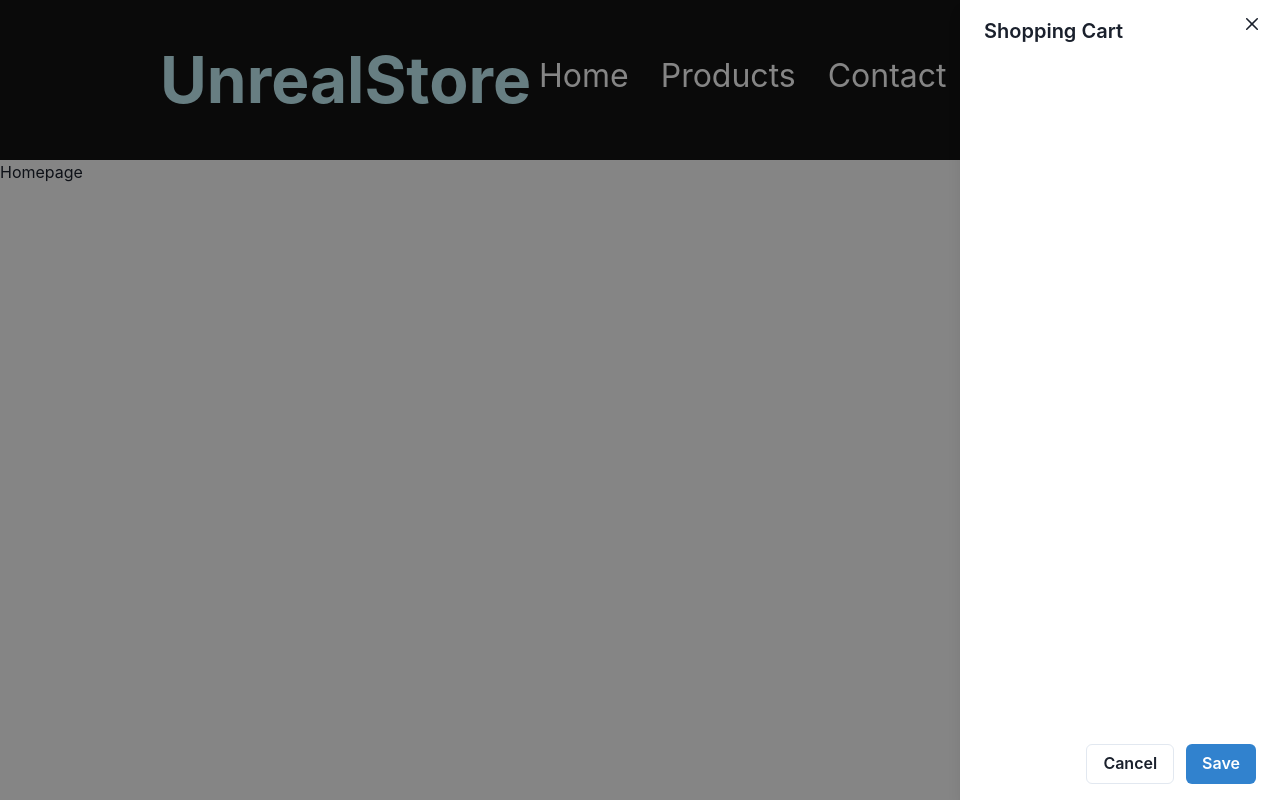
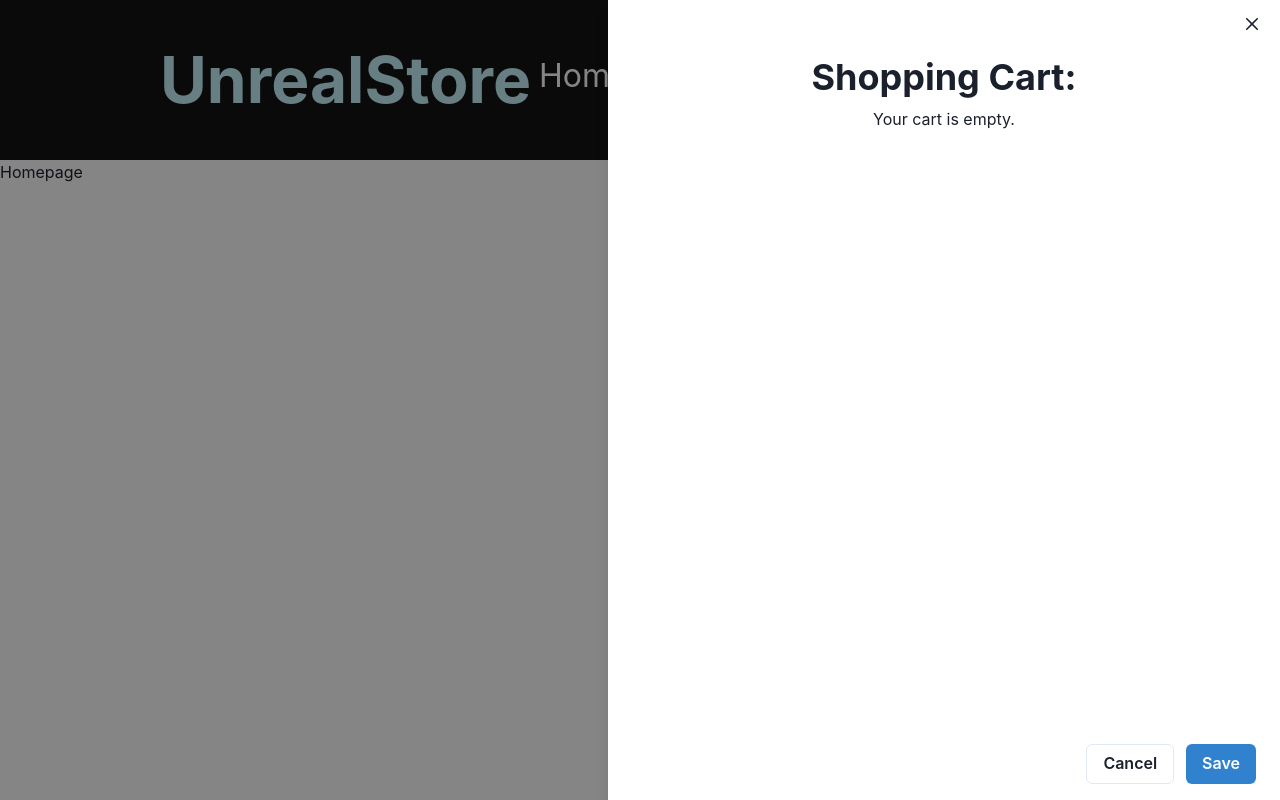
Before and after one commit to matthew-08/Shop_Frontend, a React (Vite) app: page / in a window 1280 px wide. Both pictures are taken after a click on the button 1077 px from the left and 80 px from the top of the page. Built offline with nearby package versions, Linux system fonts and the light colour scheme; grey boxes are pictures that could not be loaded.

Commit message:
Created CartItem sidebar component

```diff
--- a/package.json
+++ b/package.json
@@ -12,6 +12,7 @@
   "dependencies": {
     "@apollo/client": "^3.7.11",
     "@chakra-ui/icons": "^2.0.17",
+    "@chakra-ui/modal": "^2.2.11",
     "@chakra-ui/react": "^2.5.1",
     "@emotion/react": "^11.10.6",
     "@emotion/styled": "^11.10.6",
--- a/src/App.tsx
+++ b/src/App.tsx
@@ -7,7 +7,6 @@ import AccountContext from './components/AccountContext';
 import CartContext from './components/CartContext';
 
 function App() {
-  const [currentUser, setCurrentUser] = useState<User>({} as User);
   return (
     <div className="App">
       <BrowserRouter>
--- a/src/components/CartContext.tsx
+++ b/src/components/CartContext.tsx
@@ -7,7 +7,7 @@ import {
 } from 'react';
 import { ShopItem } from '../generated/graphql';
 
-interface CartItem extends ShopItem {
+export interface CartItem extends ShopItem {
   itemQuantity: number;
 }
 
--- /dev/null
+++ b/src/components/CartProduct.tsx
@@ -0,0 +1,7 @@
+import React from 'react';
+
+function CartProduct() {
+  return <div>CartProduct</div>;
+}
+
+export default CartProduct;
--- a/src/components/Navbar.tsx
+++ b/src/components/Navbar.tsx
@@ -14,7 +14,7 @@ import React, { useRef } from 'react';
 import { Link } from 'react-router-dom';
 import { v4 as uuid } from 'uuid';
 import shopcart from '../assets/shopping-cart.svg';
-import ShoppingCart from './ShoppingCart';
+import Sidebar from './Sidebar';
 
 const navbarLinks = [
   {
@@ -90,7 +90,7 @@ function Navbar() {
           />
         </Button>
       </HStack>
-      <ShoppingCart isOpen={isOpen} onClose={onClose} btnRef={btnRef} />
+      <Sidebar isOpen={isOpen} onClose={onClose} btnRef={btnRef} />
     </HStack>
   );
 }
--- a/src/components/ShoppingCart.tsx
+++ b/src/components/Sidebar.tsx
@@ -8,9 +8,11 @@ import {
   DrawerBody,
   DrawerFooter,
   Button,
+  Heading,
 } from '@chakra-ui/react';
+import SidebarContent from './SidebarContent';
 
-function ShoppingCart({
+function Sidebar({
   isOpen,
   onClose,
   btnRef,
@@ -22,6 +24,8 @@ function ShoppingCart({
   return (
     <Drawer
       isOpen={isOpen}
+      colorScheme="blackAlpha"
+      size="lg"
       placement="right"
       onClose={onClose}
       finalFocusRef={btnRef}
@@ -29,9 +33,9 @@ function ShoppingCart({
       <DrawerOverlay />
       <DrawerContent>
         <DrawerCloseButton />
-        <DrawerHeader>Shopping Cart</DrawerHeader>
-
-        <DrawerBody />
+        <DrawerBody>
+          <SidebarContent />
+        </DrawerBody>
 
         <DrawerFooter>
           <Button variant="outline" mr={3} onClick={onClose}>
@@ -44,4 +48,4 @@ function ShoppingCart({
   );
 }
 
-export default ShoppingCart;
+export default Sidebar;
--- /dev/null
+++ b/src/components/SidebarContent.tsx
@@ -0,0 +1,26 @@
+import { Heading, VStack, Text } from '@chakra-ui/react';
+import React, { useContext } from 'react';
+import { AuthContext } from './AccountContext';
+import { UserCartContext } from './CartContext';
+import CartProduct from './CartProduct';
+
+function SidebarContent() {
+  const { user } = useContext(AuthContext);
+  const { cart } = useContext(UserCartContext);
+  return (
+    <VStack height="100%">
+      <Heading mt="3rem">Shopping Cart:</Heading>
+      <VStack>
+        {cart?.length ? (
+          cart.map((item) => {
+            return <CartProduct cartItem={item} />;
+          })
+        ) : (
+          <Text>Your cart is empty.</Text>
+        )}
+      </VStack>
+    </VStack>
+  );
+}
+
+export default SidebarContent;
```
Also changed, not shown: 1 other file (tests, documents, lock files or other folders).
